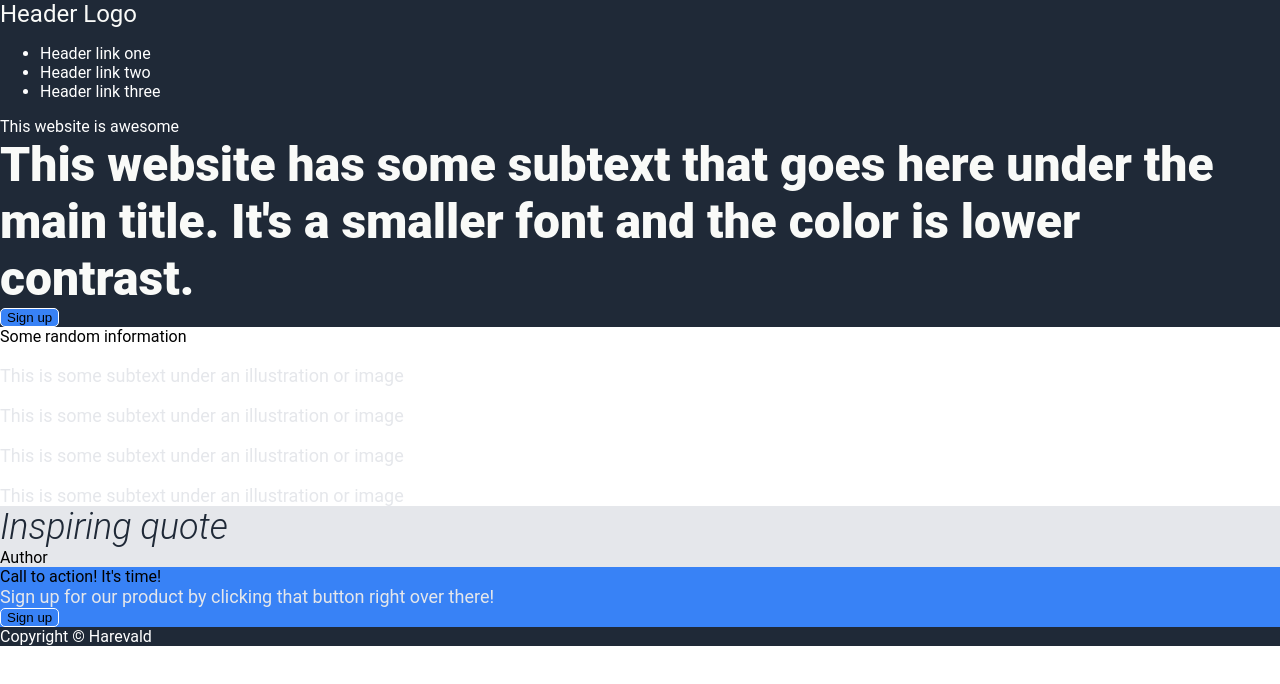
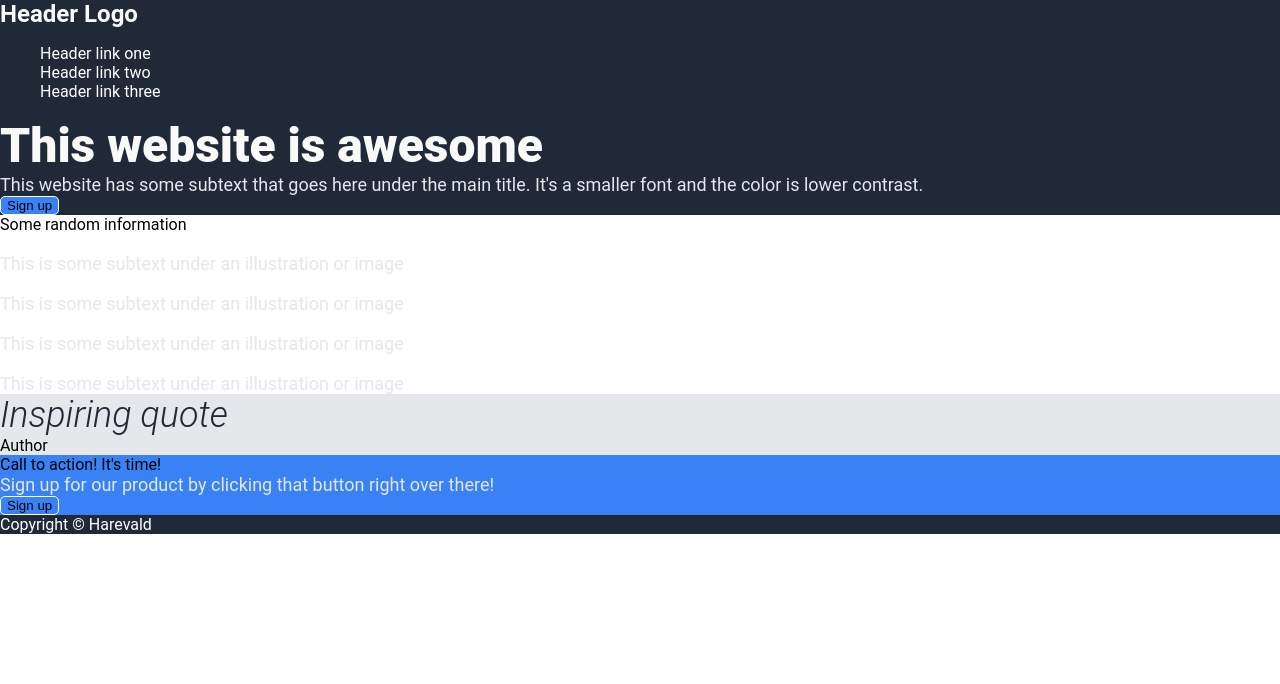
Before and after one commit to Harevald/landing-page, a plain HTML site: page index.html in a window 1280 px wide. Drawn offline with Linux system fonts and the light colour scheme.

Commit message:
Fixed header fonts styling

```diff
--- a/index.html
+++ b/index.html
@@ -21,7 +21,7 @@
       <div class="header-middle">
         <div class="header-container">
           <div class="header-title">This website is awesome</div>
-          <div class="header-text">
+          <div class="secondary-text">
             This website has some subtext that goes here under the main title.
             It's a smaller font and the color is lower contrast.
           </div>
--- a/styles.css
+++ b/styles.css
@@ -1,3 +1,7 @@
+/* DEFAULT tags section */
+a{
+    text-decoration: none;
+}
 body{
     margin: 0 auto;
     padding: 0 auto;
@@ -9,12 +13,16 @@ button{
     border: 1px white solid;
     border-radius: 5px;
 }
+ul{
+    list-style: none;
+}
+/* HEADER class SECTION*/
 .header,
 .footer{
     background-color: #1F2937;
     color: white;
 }
-.header-text{
+.header-title{
     color: #F9FAF8;
     font-size: 48px;
     font-weight: 800;
@@ -22,6 +30,7 @@ button{
 .logo{
     font-size: 24px;
     color: #F9FAF8;
+    font-weight: bold;
 }
 .secondary-text{
     font-size: 18px;
```
